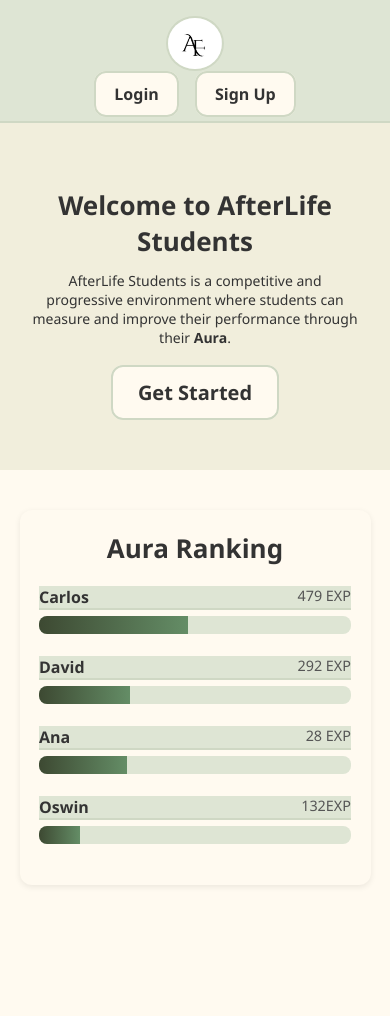
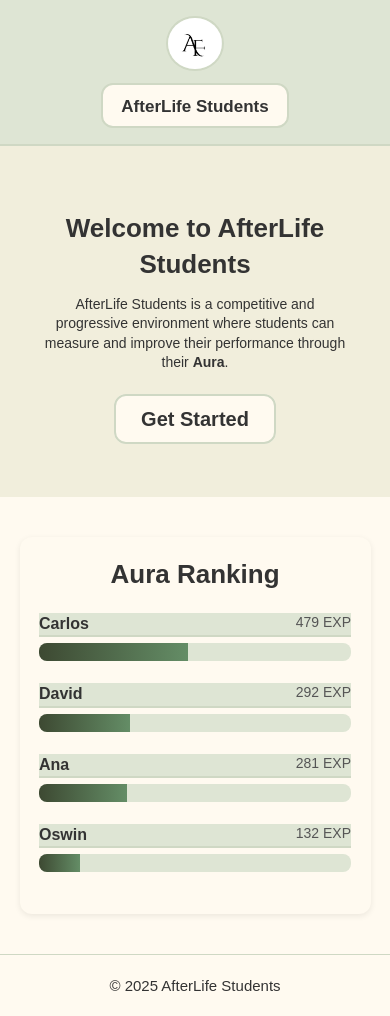
Before and after one commit to CarlosGrimarey/AfterLife-students, a plain HTML site: page index.html in a window 390 px wide. Before the commit the page ends 925 px from the top, so only its background shows below. Drawn offline with Linux system fonts and the light colour scheme.

Commit message:
sin registro pagina principal

```diff
--- a/index.html
+++ b/index.html
@@ -8,21 +8,15 @@
 </head>
 <body>
 
-  <!--encabezado-->
+  <!-- Encabezado -->
   <header>
     <nav class="barra-navegacion">
       <img src="assets/Logo-Afterlife.png" alt="Logo AfterLife Students" class="logo">
-      </a>
-      <div class="acciones">
-        <a href="./student or admin login/student-or-admin.html" class="btn primario">Login</a>
-        <a href="./sAdmin register/student-or-admin.html" class="btn secundario">Sign Up</a>
-      </div>
+      <p class="btn primario">AfterLife Students</p>
     </nav>
   </header>
 
-
-  <!--Contenido principal-->
-
+  <!-- Contenido principal -->
   <main>
     <section class="presentacion">
       <h1>Welcome to AfterLife Students</h1>
@@ -30,20 +24,19 @@
         AfterLife Students is a competitive and progressive environment where students can measure
         and improve their performance through their <strong>Aura</strong>.
       </p>
-      <a href="./sAdmin register/student-or-admin.html" class="btn primario grande">Get Started</a>
+      <a href="./student or admin login/student-or-admin.html" class="btn primario grande">Get Started</a>
     </section>
 
 
 
-    <!--code ia-->
-    <!-- Sección Ranking Aura -->
-    <section class="ranking">
-      <h2>Aura Ranking</h2>
 
 
 
 
-      <!--poner data aura para el script-->
+    <!-- Ranking Aura -->
+    <section class="ranking">
+      <h2>Aura Ranking</h2>
+
       <article class="jugador" data-aura="479">
         <header>
           <span class="nombre">Carlos</span>
@@ -54,9 +47,6 @@
         </div>
       </article>
 
-
-
-      <!--poner data aura para el script-->
       <article class="jugador" data-aura="292">
         <header>
           <span class="nombre">David</span>
@@ -67,23 +57,20 @@
         </div>
       </article>
 
-      <!--poner data aura para el script-->
       <article class="jugador" data-aura="281">
         <header>
           <span class="nombre">Ana</span>
-          <span class="puntos">28  EXP</span>
+          <span class="puntos">281 EXP</span>
         </header>
         <div class="barra-aura">
           <div class="relleno-aura"></div>
         </div>
       </article>
 
-
-      <!--poner data aura para el script-->
       <article class="jugador" data-aura="132">
         <header>
           <span class="nombre">Oswin</span>
-        <span class="puntos">132EXP</span>
+          <span class="puntos">132 EXP</span>
         </header>
         <div class="barra-aura">
           <div class="relleno-aura"></div>
@@ -92,23 +79,23 @@
     </section>
   </main>
 
+  <!-- Pie de página -->
+  <footer>
+    <p>&copy; 2025 AfterLife Students</p>
+  </footer>
 
-  <!-- Pie de página -->
+  <!-- Script ranking -->
   <script>
     document.addEventListener("DOMContentLoaded", () => {
       const jugadores = document.querySelectorAll(".jugador");
-
       jugadores.forEach(jugador => {
         const aura = parseInt(jugador.getAttribute("data-aura"));
         const relleno = jugador.querySelector(".relleno-aura");
-
-      // 1000 puntos = 100% | 0 puntos = 0%
         let porcentaje = (aura / 1000) * 100;
-
-      // aplicar al ancho de la barra
         relleno.style.width = porcentaje + "%";
       });
     });
   </script>
+
 </body>
 </html>
--- a/style.css
+++ b/style.css
@@ -1,23 +1,22 @@
-/*quitar los autos*/
+/* Reset */
 * {
   margin: 0;
   padding: 0;
   box-sizing: border-box;
 }
 
-
 body {
-  font-family: 'Segoe UI', Tahoma, Geneva, Verdana, sans-serif;
+  font-family: Arial, sans-serif;
   background-color: #FFFAF0;
   color: #333;
+  line-height: 1.4;
 }
 
-
+/* Encabezado */
 header {
   background-color: #DEE5D4;
   border-bottom: 2px solid #cfd8c4;
 }
-
 
 .barra-navegacion {
   display: flex;
@@ -26,13 +25,11 @@ header {
   padding: 16px 32px;
 }
 
-
 .logo {
   height: 55px;
   border-radius: 100%;
   border: 2px solid #cfd8c4;
 }
-
 
 /* Botones */
 .btn {
@@ -44,27 +41,12 @@ header {
   transition: 0.3s;
 }
 
-
 .primario {
   background-color: #FFFAF0;
   color: #333;
   border: solid 2px #cfd8c4;
-}
-.primario:hover {
-  background-color: #cfd8c4;
-  transform: translateY(-2px);
-}
-
-
-.secundario {
-  background-color: #FFFAF0;
-  color: #333;
-  border: solid 2px #cfd8c4;
-  margin-left: 12px;
-}
-.secundario:hover {
-  background-color: #e7e2c8;
-  transform: translateY(-2px);
+  font-size: 17px;
+  padding-bottom: 7px;
 }
 
 
@@ -73,9 +55,9 @@ header {
   padding: 12px 25px;
 }
 
-
+/* Presentación */
 .presentacion {
-  padding: 64px 32px;
+  padding: 64px 10%;
   background-color: #F1EEDC;
   text-align: center;
 }
@@ -88,11 +70,6 @@ header {
   max-width: 600px;
   margin: 0 auto 32px auto;
 }
-
-
-
-
-
 
 /* Ranking */
 .ranking {
@@ -125,7 +102,7 @@ header {
 }
 
 .puntos {
-  font-size: 0.9rem;
+  font-size: 14px;
   color: #555;
 }
 
@@ -153,17 +130,6 @@ footer {
   margin-top: 30px;
 }
 
-.volver-arriba {
-  display: block;
-  margin-top: 8px;
-  font-size: 14px;
-  text-decoration: none;
-  color: #3d4932;
-}
-
-.volver-arriba:hover {
-  text-decoration: underline;
-}
 
 /* Responsive */
 @media (max-width: 768px) {
@@ -185,5 +151,6 @@ footer {
   .barra-navegacion {
     flex-direction: column;
     gap: 12px;
+    padding: 16px;
   }
 }
```
Lines whose indentation alone changed are shown as unchanged.
